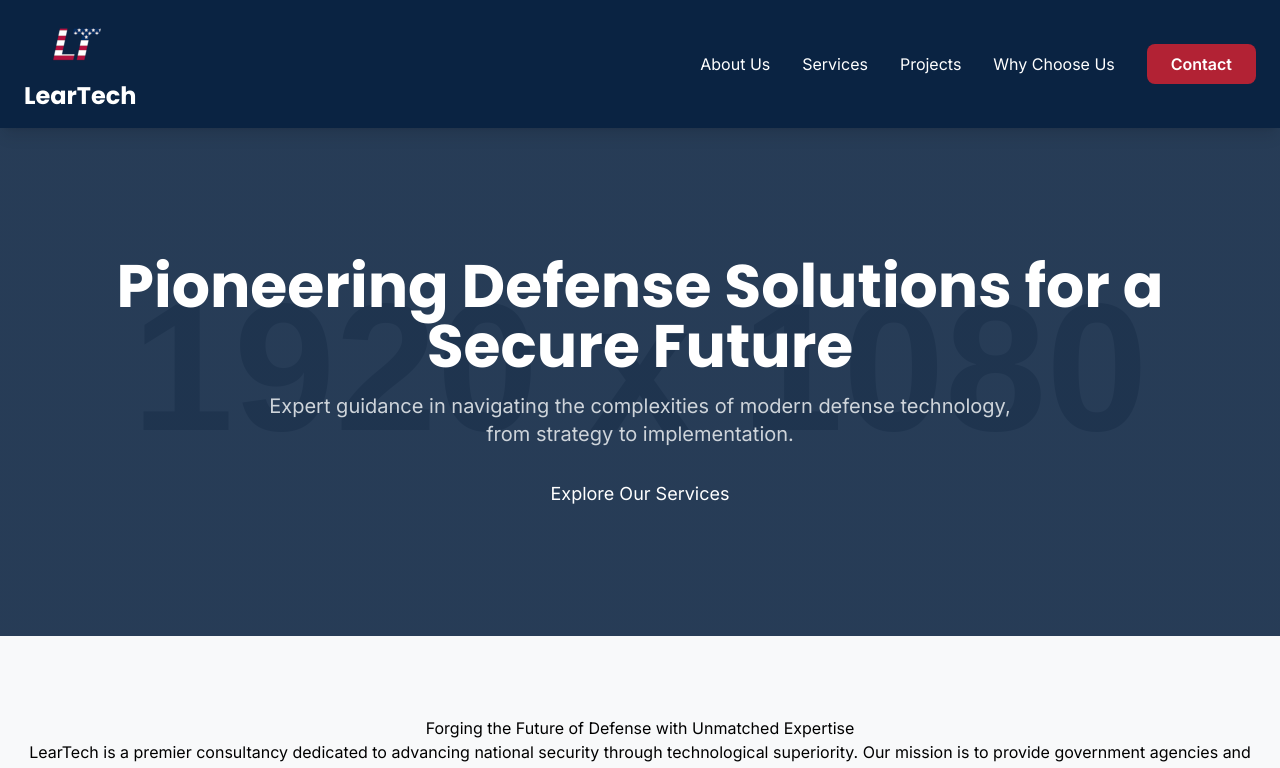
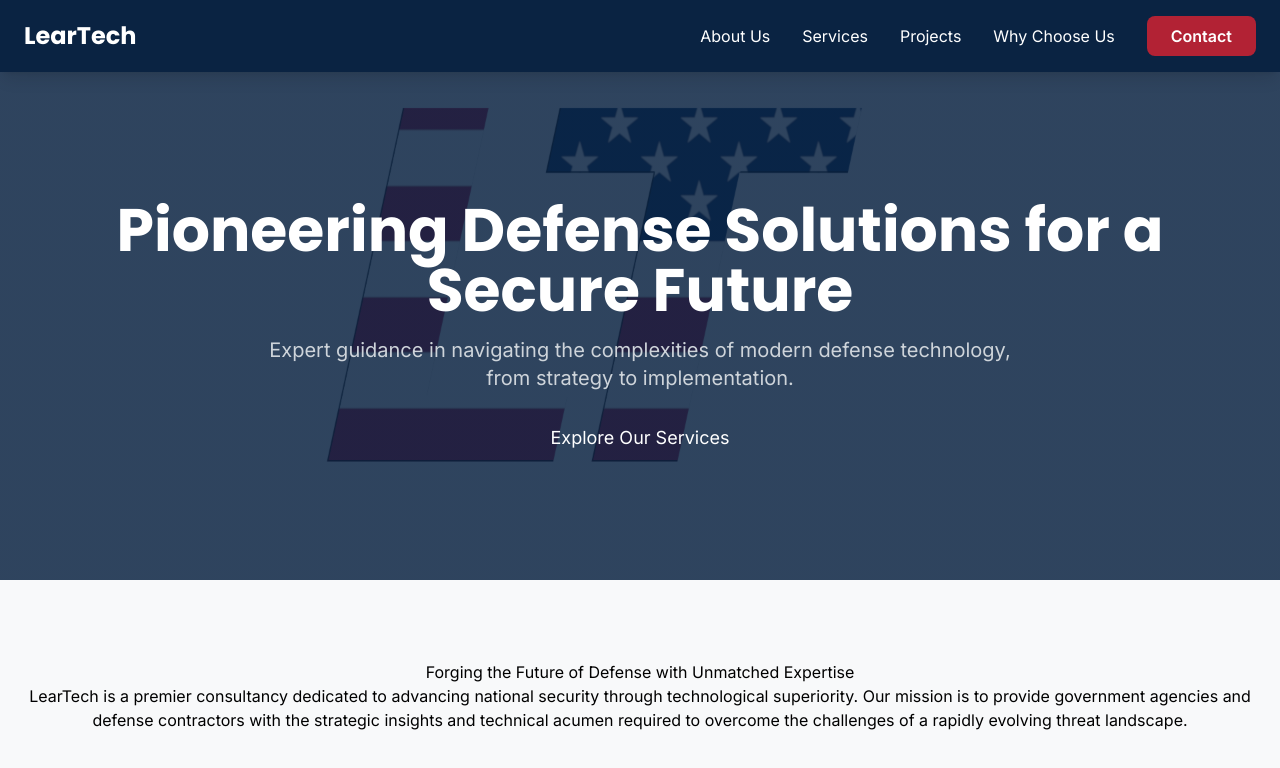
Before and after one commit to kevinleary/leartech.us, a plain HTML site: page index.html in a window 1280 px wide. Shown: the top 768 px of the page. Drawn offline with nearby package versions, Linux system fonts and the light colour scheme; placeholder pictures from the web are drawn by us.

Commit message:
modified:   index.html     -added background image for LTLLC

```diff
--- a/index.html
+++ b/index.html
@@ -36,7 +36,7 @@
             scroll-behavior: smooth;
         }
         .hero-bg {
-            background-image: linear-gradient(rgba(10, 35, 66, 0.85), rgba(10, 35, 66, 0.85)), url('https://placehold.co/1920x1080/0A2342/FFFFFF?text=Abstract+Network');
+            background-image: linear-gradient(rgba(10, 35, 66, 0.85), rgba(10, 35, 66, 0.85)), url("images/leartechlogov2.png");
             background-size: cover;
             background-position: center;
         }
@@ -56,7 +56,7 @@
     <!-- Header -->
     <header id="header" class="bg-brand-blue text-white sticky top-0 z-50 shadow-lg">
         <div class="container mx-auto px-6 py-4 flex justify-between items-center">
-            <a href="#" class="text-2xl font-heading font-bold"> <img src="images/leartechlogov2-64x64.png" alt="LearTech LLC Logo"> LearTech  </a>
+            <a href="#" class="text-2xl font-heading font-bold"> LearTech  </a>
             <nav class="hidden md:flex space-x-8 items-center">
                 <a href="#about" class="hover:text-gray-300 transition-colors duration-300">About Us</a>
                 <a href="#services" class="hover:text-gray-300 transition-colors duration-300">Services</a>
```
